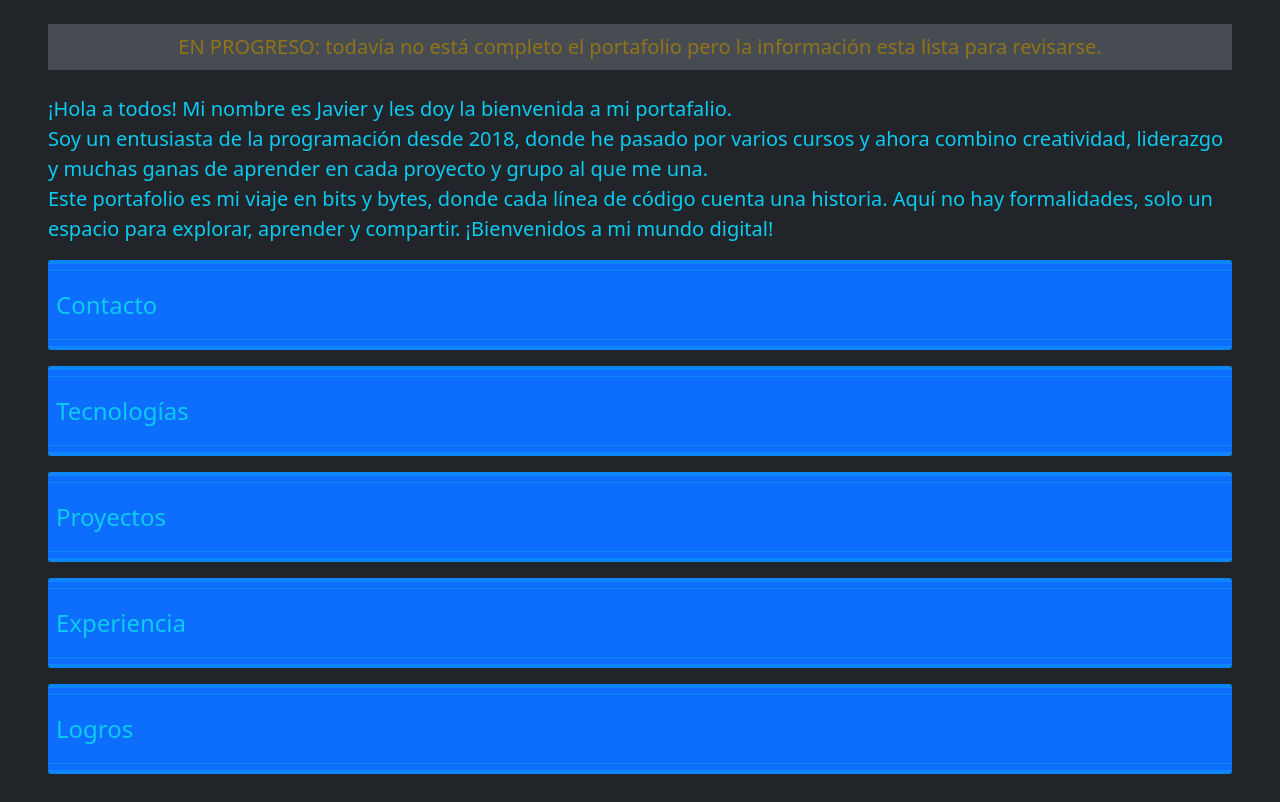
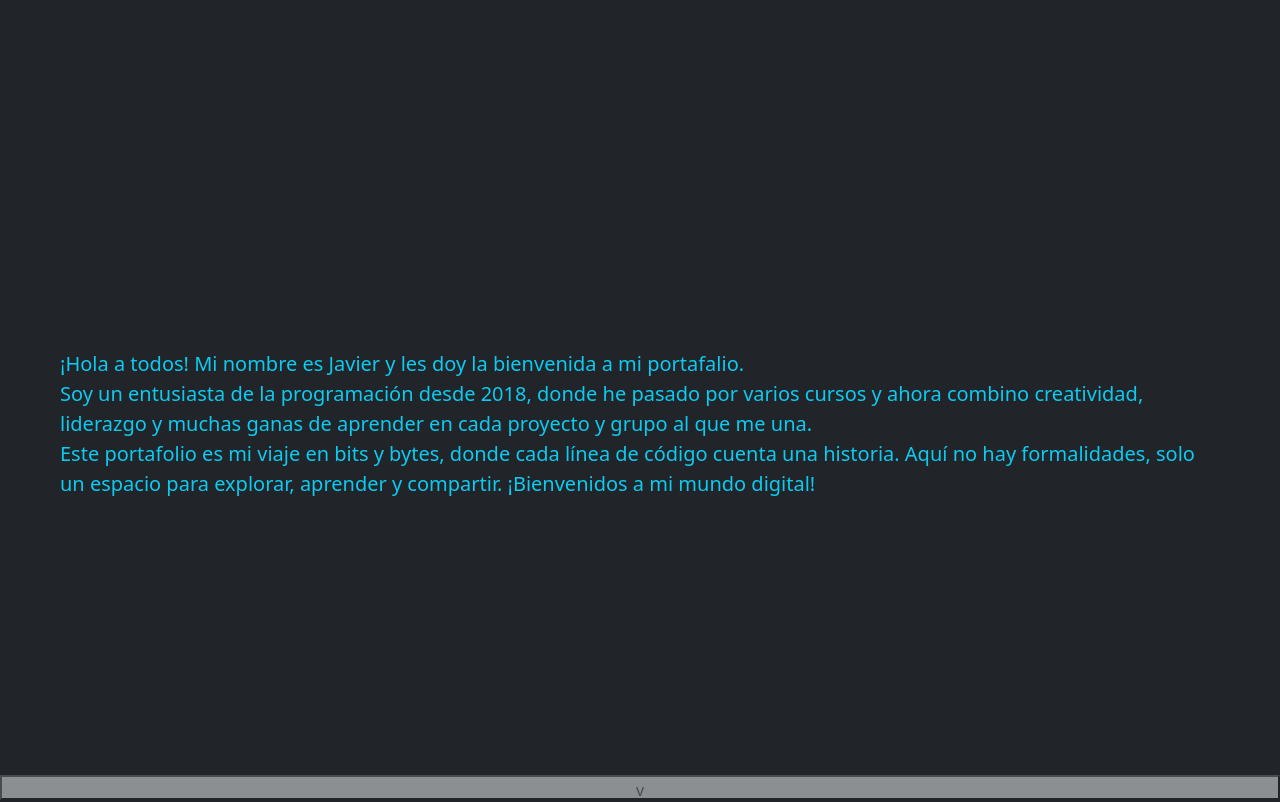
Before and after one commit to SFJavierE/portfoliojavier, a React (Create React App) app: page / in a window 1280 px wide. Shown: the top 802 px of the page. Built offline with nearby package versions, Linux system fonts and the light colour scheme.

Commit message:
add scroll

```diff
--- a/public/index.html
+++ b/public/index.html
@@ -27,7 +27,7 @@
     -->
     <title>Portfolio Javier</title>
   </head>
-  <body class="bg-dark">
+  <body class="bg-dark" style="overflow-y: hidden;">
     <noscript>You need to enable JavaScript to run this app.</noscript>
     <div id="root"></div>
     <!--
--- a/src/App.tsx
+++ b/src/App.tsx
@@ -1,3 +1,4 @@
+import { useEffect, useState } from 'react';
 // Components
 import Welcome from './components/welcome/Welcome';
 import Technologies from './components/technologies/Technologies';
@@ -8,10 +9,89 @@ import ContactComponent from './components/contacts/ContactComponent';
 import 'bootstrap/dist/css/bootstrap.min.css';
 
 function App() {
+  const [userInTop, setUserInTop] = useState<boolean>(true);
+
+  // Determine the user's position
+  // Set the 'userInTop' constant to 'false' if the user is not near the top,
+  // or continue with 'true' if the user is near the top.
+  useEffect(() => {
+    const informationSection = document.getElementById('information-section');
+    const topPositionThreshold = 200;
+
+    if (informationSection) {
+      const sectionPosition = informationSection.offsetTop;
+      const userScrollPosition = window.scrollY;
+
+      if (userScrollPosition > topPositionThreshold || userScrollPosition > sectionPosition) {
+        setUserInTop(false);
+      }
+    }
+  }, []);
+
+  // Add a click event to the button to scroll the user to the bottom.
+  // This useEffect is triggered when the value of 'userInTop' changes,
+  // and it handles the process of adding an event listener when 'userInTop' is true.
+  useEffect(() => {
+    if(userInTop){
+      const handleScrollButtonClick = () => {
+        const informationSection = document.getElementById('information-section');
+        if (informationSection) {
+          const section2Position = informationSection.offsetTop;
+          setUserInTop(false);
+          window.scrollTo({
+            top: section2Position,
+            behavior: 'smooth',
+          });
+        }
+      };
+
+      const scrollButton = document.getElementById('scrollButtonB');
+      if (scrollButton) {
+        scrollButton.addEventListener('click', handleScrollButtonClick);
+      }
+
+      return () => {
+        if (scrollButton) {
+          scrollButton.removeEventListener('click', handleScrollButtonClick);
+        }
+      };
+    }
+  }, [userInTop]);
+
   return (
     <div className="bg-dark">
       <div className='px-5 py-4 text-info'>
+        <div className="d-flex container-fluid justify-content-center align-items-center mb-5" style={{height: '100vh'}}>
           <Welcome></Welcome>
+          {
+            userInTop &&
+            <button
+              className='fixed-bottom bg-light border-secondary opacity-50 text-secondary'
+              style={{width: '100%', height: '25px'}}
+              id='scrollButtonB'
+            >
+              v
+            </button>
+          }
+        </div>
+        <div className='d-flex align-items-center justify-content-center' style={{height: '100vh'}}>
+          {
+            !userInTop &&
+            <button
+              className='fixed-top bg-light border-secondary opacity-50 text-secondary'
+              style={{width: '100%', height: '25px'}}
+              onClick={() => {
+                setUserInTop(true);
+                window.scrollTo({
+                  top: -(document.body.scrollHeight),
+                  behavior: 'smooth'
+                })
+              }}
+            >
+              v
+            </button>
+          }
+          <div className='container-fluid' id='information-section' style={{maxHeight: '80vh', overflowY: 'auto'}}>
             <ContactComponent></ContactComponent>
             <Technologies></Technologies>
             <Proyects></Proyects>
@@ -19,6 +99,8 @@ function App() {
             <Achievements></Achievements>
           </div>
         </div>
+      </div>
+    </div>
   );
 }
 
--- a/src/components/welcome/Welcome.tsx
+++ b/src/components/welcome/Welcome.tsx
@@ -3,11 +3,6 @@ import Text from './text_es.json';
 export default function Welcome () {
     return (
         <div className="fs-5">
-            <div className='mb-4 bg-secondary sticky-top opacity-50 p-2 d-flex align-items-center justify-content-center' style={{width: '100%'}}>
-                <span className='text-warning'>
-                    EN PROGRESO: todavía no está completo el portafolio pero la información esta lista para revisarse.
-                </span>
-            </div>
             <span>
                 {Text._1}
             </span>
@@ -19,7 +14,6 @@ export default function Welcome () {
             <span>
                 {Text._3}
             </span>
-            <br className='mb-3'/>
         </div>
     )
 }
```
Lines whose indentation alone changed are shown as unchanged.
